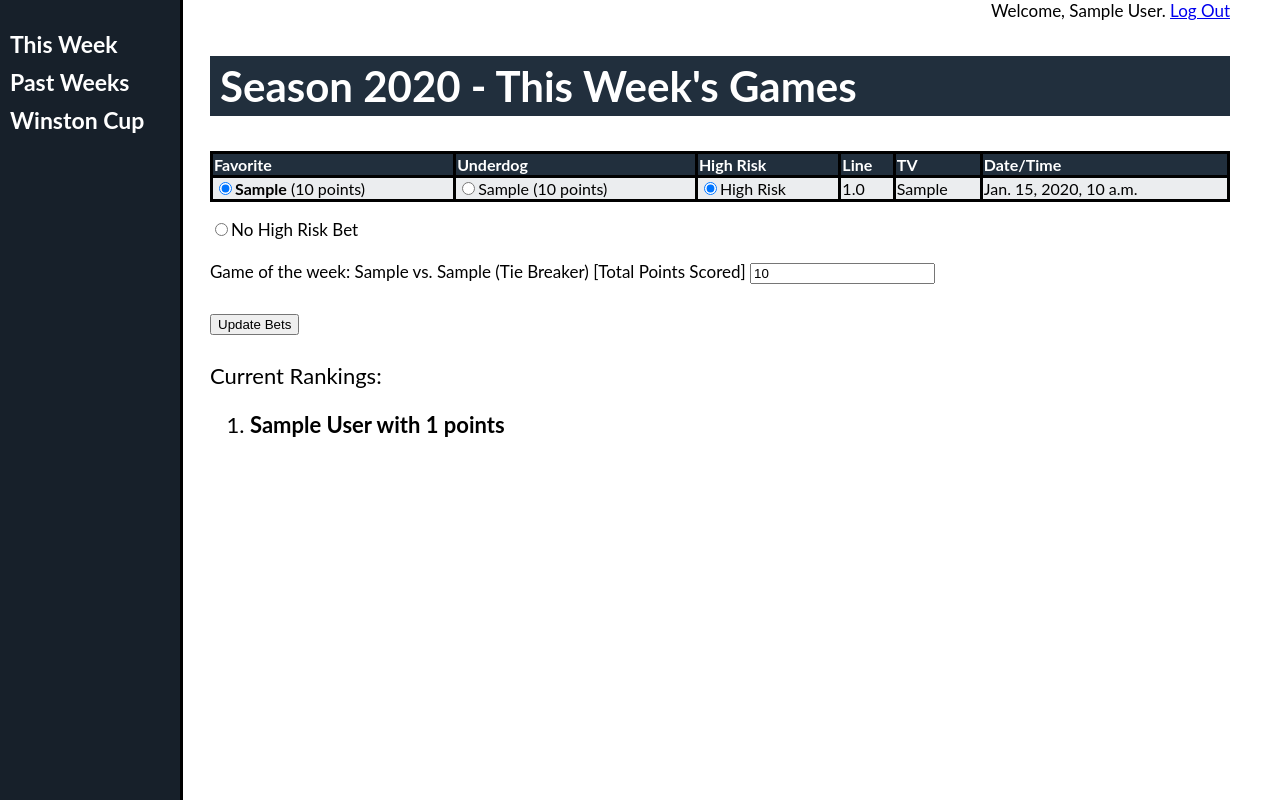
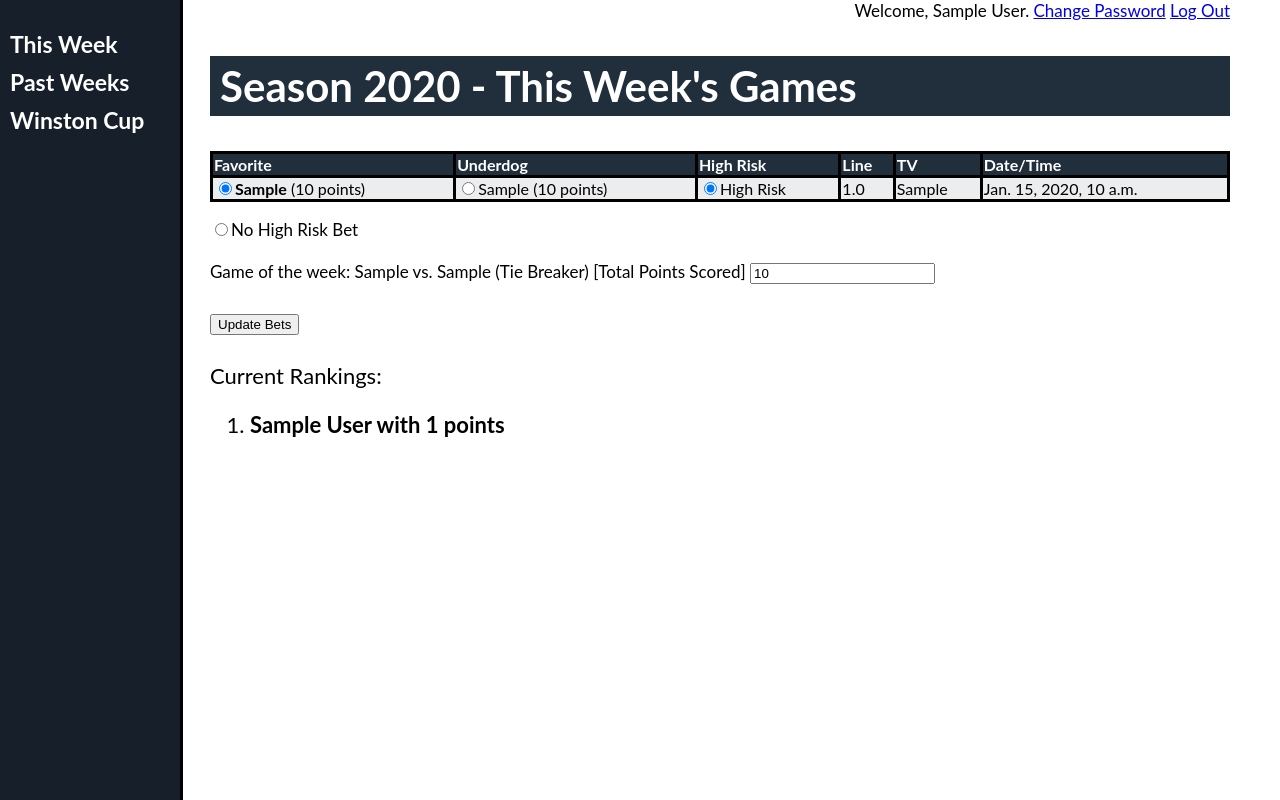
Before and after one commit to tpwrules/betcha, a Django app: page / in a window 1280 px wide. Run offline with Django 3.2, Linux system fonts and the light colour scheme; a user stored in the database is signed in; tables that the repository leaves empty hold one stand-in row (values such as "Sample post").

Commit message:
allow user to more easily change their password

```diff
--- a/betcha_site/betcha_app/templates/betcha_app/betcha_base.html
+++ b/betcha_site/betcha_app/templates/betcha_app/betcha_base.html
@@ -88,7 +88,7 @@ table#TeamTable th {
         </div>
         <div class="main">
             {% if user and user.username %}
-            <div align="right" style="font-size:17px">Welcome, {{ user.better.display_name }}. <a href="{% url 'logout' %}">Log Out</a></div>
+            <div align="right" style="font-size:17px">Welcome, {{ user.better.display_name }}. <a href="{% url 'password_change' %}">Change Password</a> <a href="{% url 'logout' %}">Log Out</a>  </div>
             {% endif %}
             {% block main %}{% endblock %}
         </div>
--- a/betcha_site/betcha_app/urls.py
+++ b/betcha_site/betcha_app/urls.py
@@ -14,9 +14,6 @@ urlpatterns = [
     path('accounts/login/', auth_views.LoginView.as_view(), name="login"),
     path('accounts/logout/', auth_views.LogoutView.as_view(), name="logout"),
     path('accounts/password_change/',
-        auth_views.PasswordChangeView.as_view(),
-        name="password_change"),
-    path('accounts/password_change/done/',
-        auth_views.PasswordChangeDoneView.as_view(),
-        name="password_change_done"),
+        auth_views.PasswordChangeView.as_view(success_url="/"),
+        name="password_change")
 ]
```
